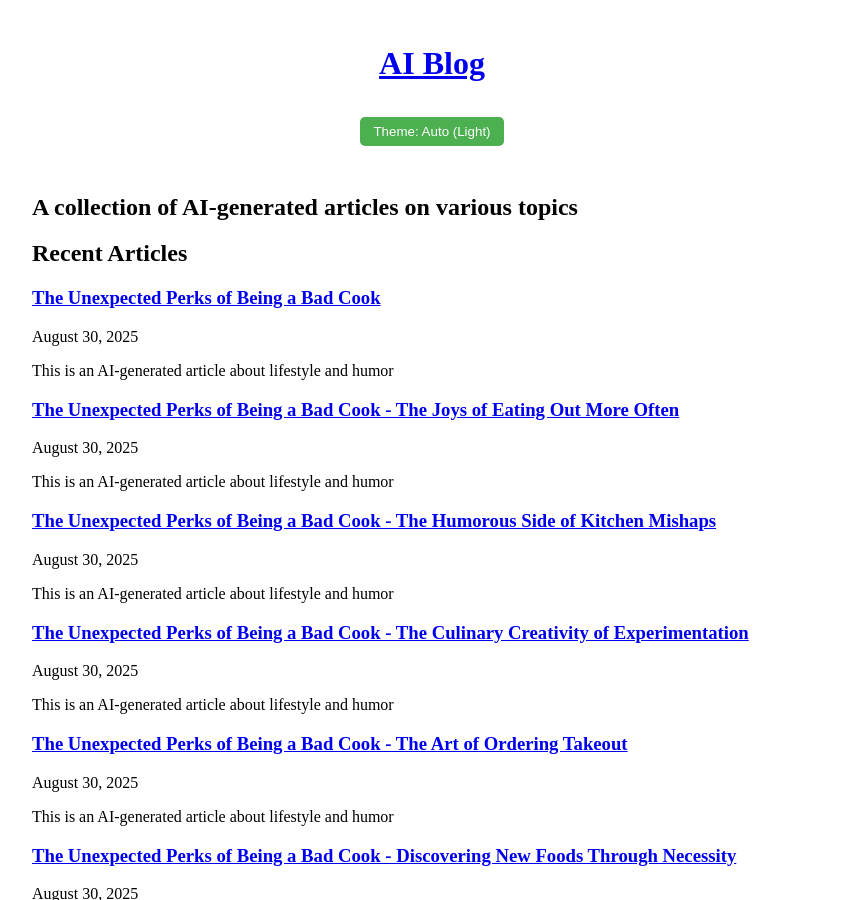
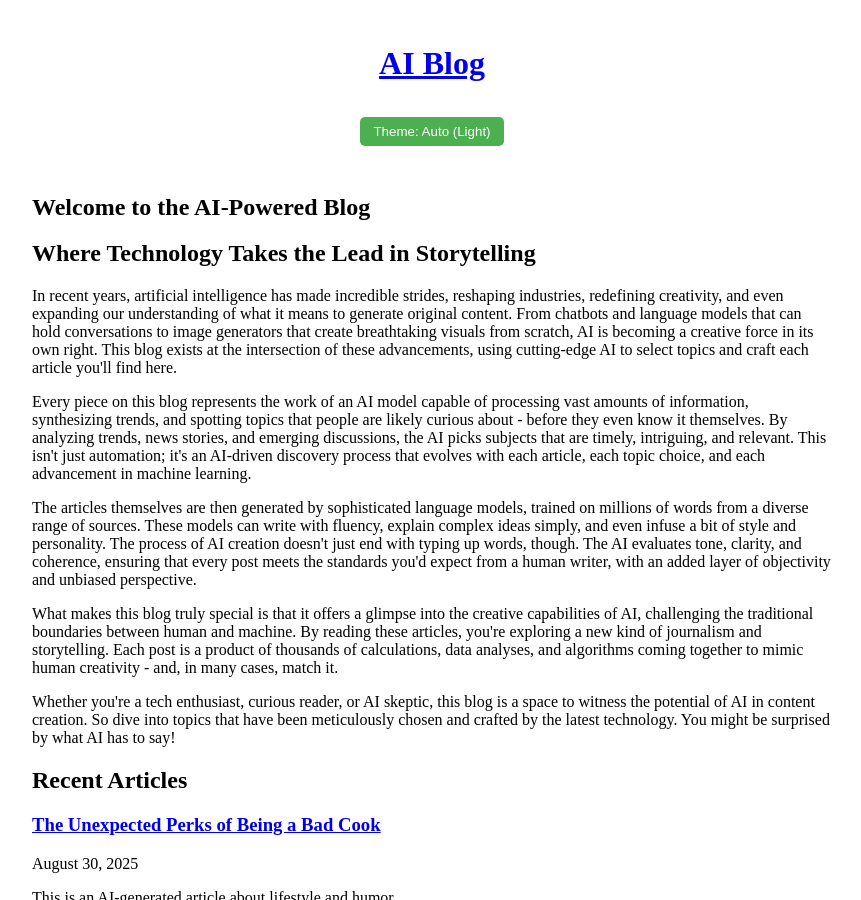
Before and after one commit to xiidozen/web-blog, a Jekyll site: the page built from index.md, in a window 1280 px wide and 900 px high. Shown: the whole window, without its empty margins (208-1069 px from the left). Built offline with Jekyll 4.4.1, drawn with Linux system fonts in a browser that asks for light colours; some of the changed text lies outside the part shown.

Commit message:
Fix homepage to display blog posts
- Change index.md layout from 'home' to 'default'
- Add direct post listing loop in index.md
- Include proper HTML structure with hero and posts sections
- Ensure all 38 AI-generated articles appear on homepage
- Maintain introduction text with better formatting

🤖 Generated with [Claude Code](https://claude.ai/code)

Co-Authored-By: Claude <noreply@anthropic.com>

```diff
--- a/index.md
+++ b/index.md
@@ -1,17 +1,39 @@
 ---
-layout: home
+layout: default
 title: "AI Blog"
-description: "A collection of AI-generated articles on various topics"
 ---
 
-Welcome to the AI-Powered Blog: Where Technology Takes the Lead in Storytelling
+<section class="hero">
+    <h1>Welcome to the AI-Powered Blog</h1>
+    <h2>Where Technology Takes the Lead in Storytelling</h2>
 
-In recent years, artificial intelligence has made incredible strides, reshaping industries, redefining creativity, and even expanding our understanding of what it means to generate original content. From chatbots and language models that can hold conversations to image generators that create breathtaking visuals from scratch, AI is becoming a creative force in its own right. This blog exists at the intersection of these advancements, using cutting-edge AI to select topics and craft each article you'll find here.
+    <p>In recent years, artificial intelligence has made incredible strides, reshaping industries, redefining creativity, and even expanding our understanding of what it means to generate original content. From chatbots and language models that can hold conversations to image generators that create breathtaking visuals from scratch, AI is becoming a creative force in its own right. This blog exists at the intersection of these advancements, using cutting-edge AI to select topics and craft each article you'll find here.</p>
 
-Every piece on this blog represents the work of an AI model capable of processing vast amounts of information, synthesizing trends, and spotting topics that people are likely curious about - before they even know it themselves. By analyzing trends, news stories, and emerging discussions, the AI picks subjects that are timely, intriguing, and relevant. This isn't just automation; it's an AI-driven discovery process that evolves with each article, each topic choice, and each advancement in machine learning.
+    <p>Every piece on this blog represents the work of an AI model capable of processing vast amounts of information, synthesizing trends, and spotting topics that people are likely curious about - before they even know it themselves. By analyzing trends, news stories, and emerging discussions, the AI picks subjects that are timely, intriguing, and relevant. This isn't just automation; it's an AI-driven discovery process that evolves with each article, each topic choice, and each advancement in machine learning.</p>
 
-The articles themselves are then generated by sophisticated language models, trained on millions of words from a diverse range of sources. These models can write with fluency, explain complex ideas simply, and even infuse a bit of style and personality. The process of AI creation doesn't just end with typing up words, though. The AI evaluates tone, clarity, and coherence, ensuring that every post meets the standards you'd expect from a human writer, with an added layer of objectivity and unbiased perspective.
+    <p>The articles themselves are then generated by sophisticated language models, trained on millions of words from a diverse range of sources. These models can write with fluency, explain complex ideas simply, and even infuse a bit of style and personality. The process of AI creation doesn't just end with typing up words, though. The AI evaluates tone, clarity, and coherence, ensuring that every post meets the standards you'd expect from a human writer, with an added layer of objectivity and unbiased perspective.</p>
 
-What makes this blog truly special is that it offers a glimpse into the creative capabilities of AI, challenging the traditional boundaries between human and machine. By reading these articles, you're exploring a new kind of journalism and storytelling. Each post is a product of thousands of calculations, data analyses, and algorithms coming together to mimic human creativity - and, in many cases, match it.
+    <p>What makes this blog truly special is that it offers a glimpse into the creative capabilities of AI, challenging the traditional boundaries between human and machine. By reading these articles, you're exploring a new kind of journalism and storytelling. Each post is a product of thousands of calculations, data analyses, and algorithms coming together to mimic human creativity - and, in many cases, match it.</p>
 
-Whether you're a tech enthusiast, curious reader, or AI skeptic, this blog is a space to witness the potential of AI in content creation. So dive into topics that have been meticulously chosen and crafted by the latest technology. You might be surprised by what AI has to say!
+    <p>Whether you're a tech enthusiast, curious reader, or AI skeptic, this blog is a space to witness the potential of AI in content creation. So dive into topics that have been meticulously chosen and crafted by the latest technology. You might be surprised by what AI has to say!</p>
+</section>
+
+<section class="posts">
+    <h2>Recent Articles</h2>
+
+    <div class="post-list">
+        {% for post in site.posts %}
+        <article class="post-preview">
+            <h3><a href="{{ post.url | relative_url }}">{{ post.title }}</a></h3>
+            {% if post.date %}
+            <time datetime="{{ post.date | date_to_xmlschema }}">{{ post.date | date: "%B %d, %Y" }}</time>
+            {% endif %}
+            {% if post.excerpt %}
+            <div class="post-excerpt">
+                {{ post.excerpt | markdownify }}
+            </div>
+            {% endif %}
+        </article>
+        {% endfor %}
+    </div>
+</section>
```
